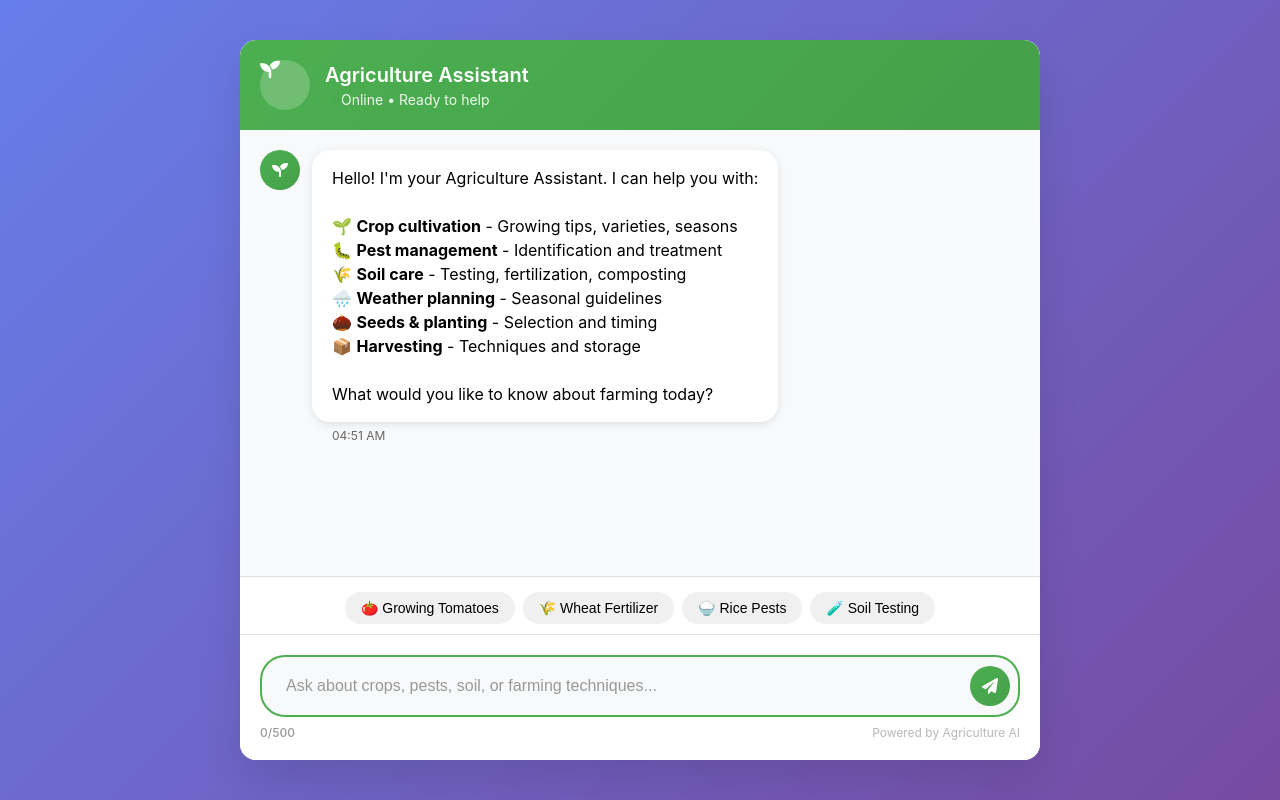
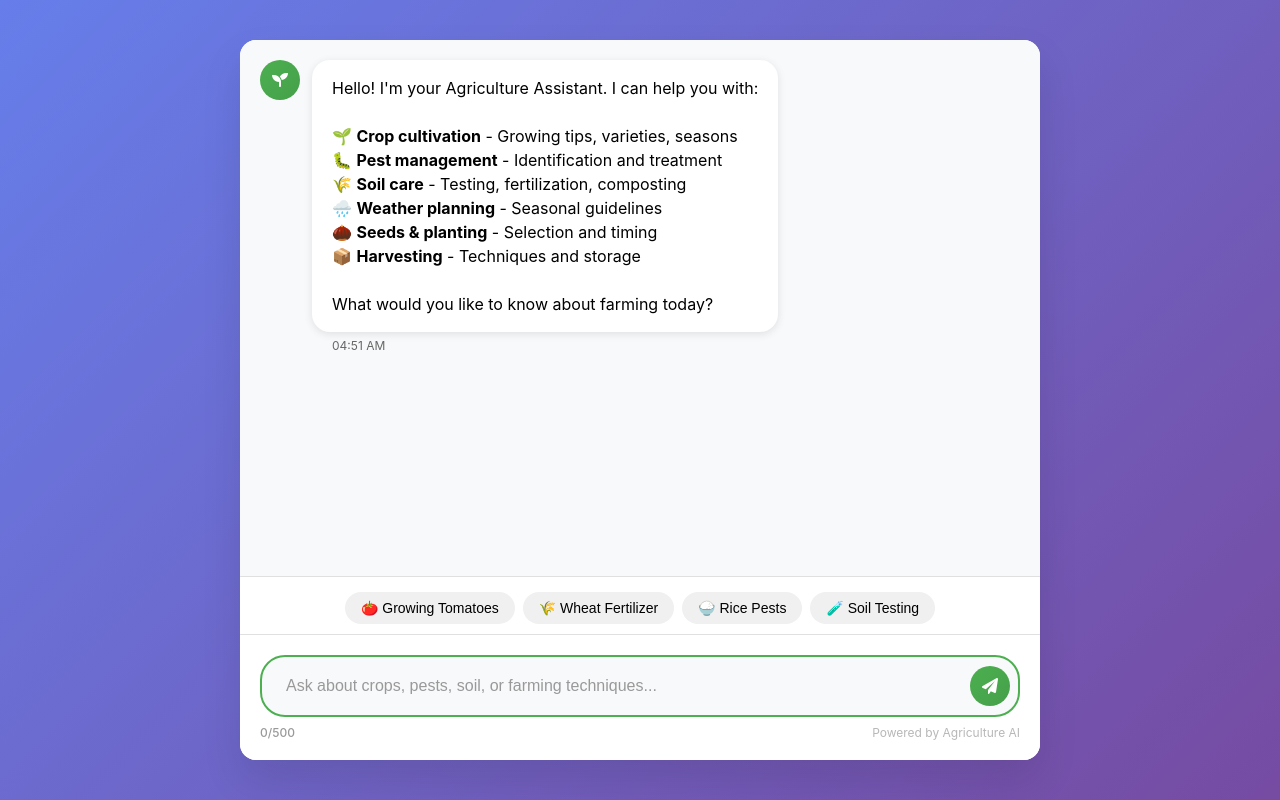
Before and after one commit to EldaRosyPinheiro/Agrichatbot, a Flask app: page / in a window 1280 px wide. Run offline with Flask 3, Linux system fonts and the light colour scheme.

Commit message:
Update index.html

```diff
--- a/templates/index.html
+++ b/templates/index.html
@@ -9,20 +9,7 @@
 </head>
 <body>
     <div class="chat-container">
-        <div class="chat-header">
-            <div class="header-content">
-                <div class="bot-info">
-                    <i class="fas fa-seedling bot-icon"></i>
-                    <div class="bot-details">
-                        <h2>Agriculture Assistant</h2>
-                        <p class="bot-status">Online • Ready to help</p>
-                    </div>
-                </div>
-                <div class="header-actions">
-                    <!-- MINIMIZE BUTTON REMOVED -->
-                </div>
-            </div>
-        </div>
+        <!-- Removed chat-header section -->
 
         <div class="chat-messages" id="chatMessages">
             <div class="message bot-message">
```
